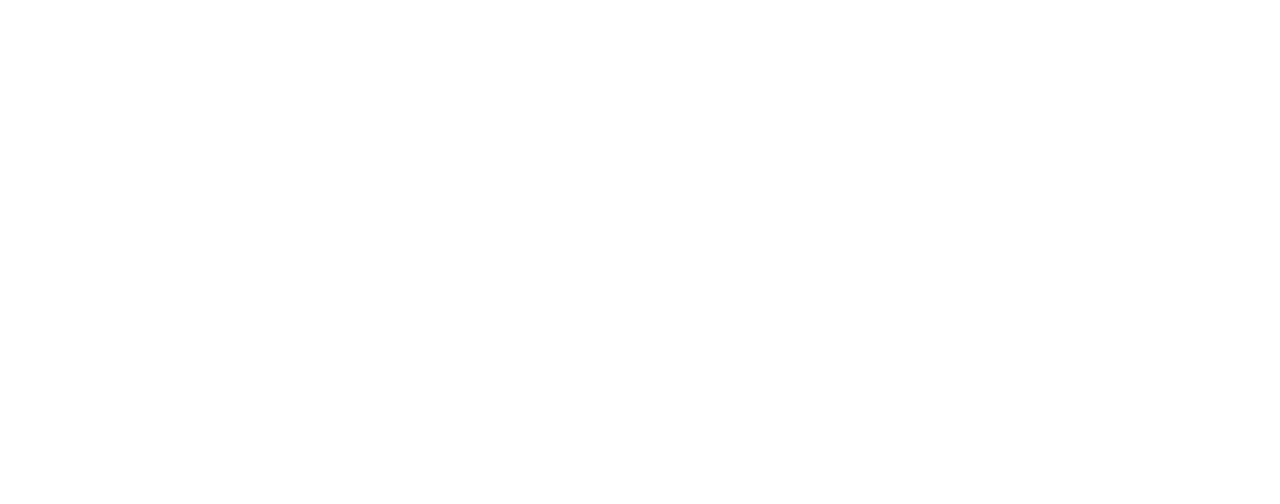
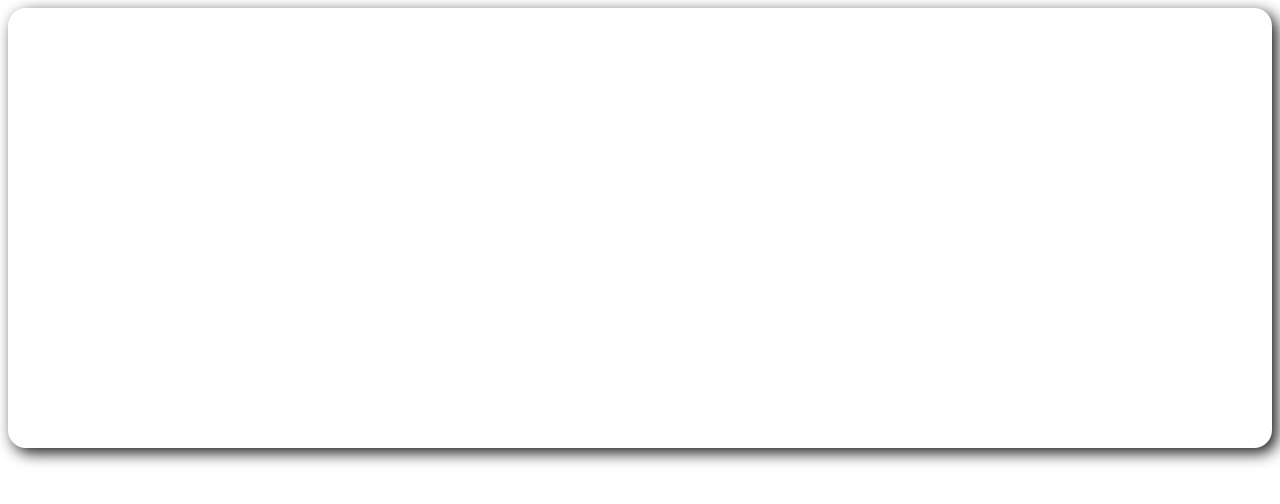
Before and after one commit to WildLifeHeroes/zoomap, a plain HTML site: page index.html in a window 1280 px wide. Drawn offline with Linux system fonts and the light colour scheme.

Commit message:
implement card canvas

```diff
--- a/index.html
+++ b/index.html
@@ -6,7 +6,8 @@
     <link rel="stylesheet" href="styles/styles.css" />
     <title>Document</title>
   </head>
-
+    <div class="card">
+    </div>
   <body>
     <div id="root"></div>
     <!-- javascript -->
--- a/styles/styles.css
+++ b/styles/styles.css
@@ -0,0 +1,11 @@
+.card {
+    display: grid;
+    grid-template-columns: 500px;
+    grid-template-rows: 20px 200px 200px 20px;
+    grid-template-areas: "title" "images" "descriptions" "buttons";
+
+    border-radius: 18px;
+    background: white;
+    box-shadow: 5px 5px 15px rgba(0,0,0,0.9);
+    text-align: center;
+}
```
